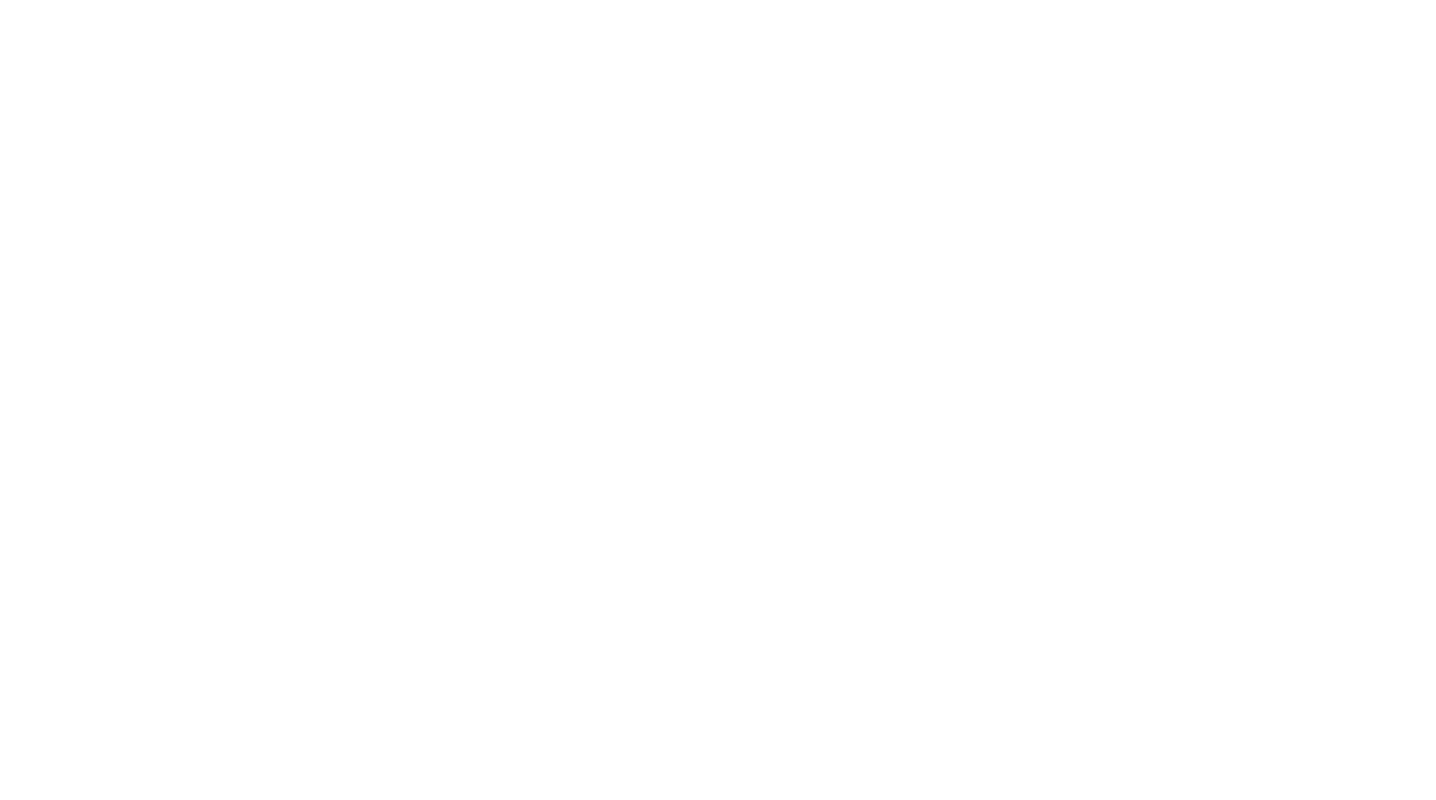
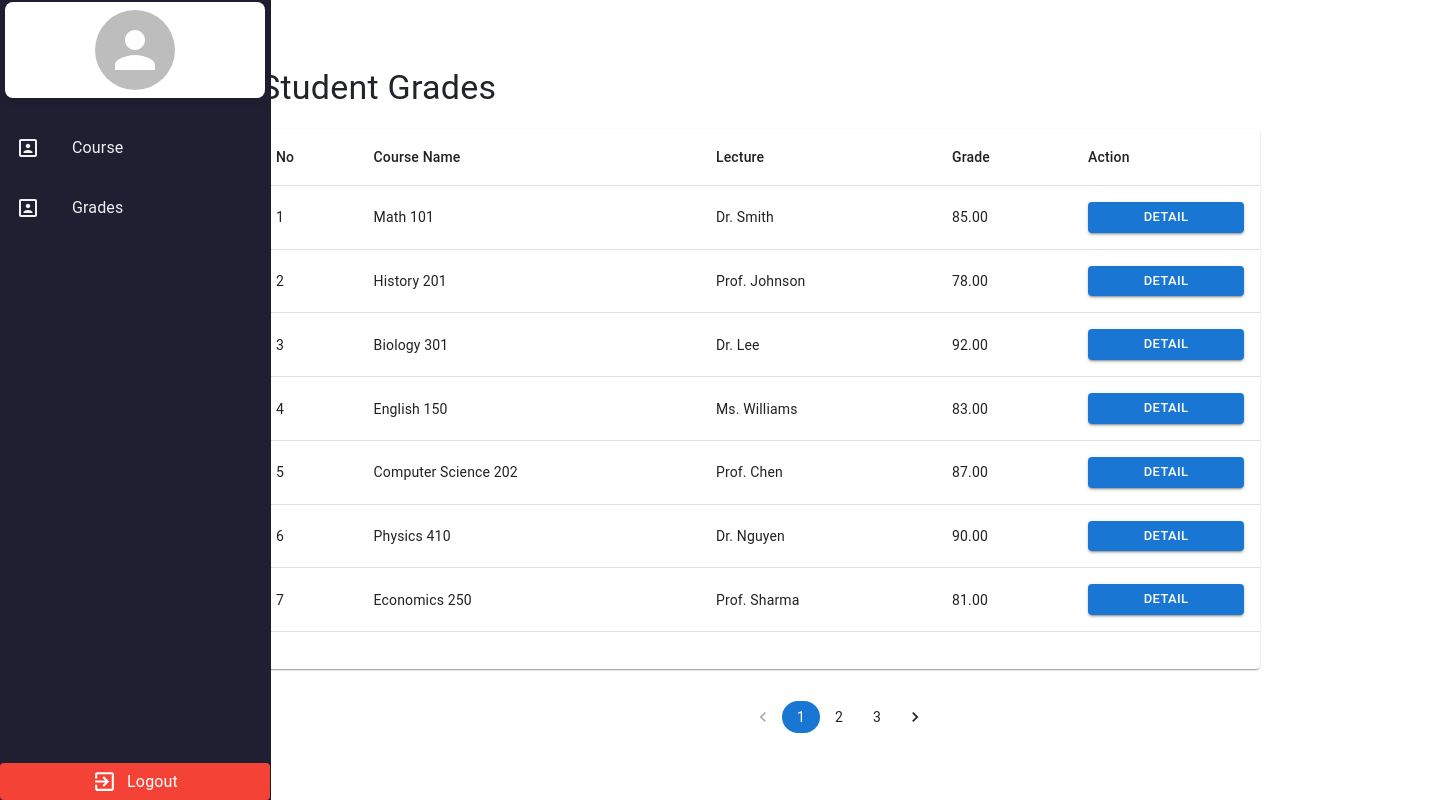
Before and after one commit to ninhcongluc/qp03_frontend, a React (Create React App) app: page /student/grade in a window 1280 px wide. Before the commit this address had no page. Shown: the whole page, 1436 px wide, since content can reach past the window. Built offline with nearby package versions, Linux system fonts and the light colour scheme; no server answers.

Commit message:
Update Student Grade

```diff
--- a/src/App.js
+++ b/src/App.js
@@ -28,6 +28,7 @@ import ForgotPassword from "./pages/ForgotPassword";
 import ResetPassword from "./pages/ResetPassword";
 
 import ChangePassword from "./components/ChangePassword/ChangePassword";
+import StudentGrade from "./pages/Student/StudentGrade";
 
 function App() {
   return (
@@ -80,6 +81,11 @@ function App() {
         />
 
         <Route
+          path="/student/grade"
+          element={<StudentGrade />}
+        />
+
+        <Route
           path="/student/course-management/class/:classId"
           element={<StudentQuizPage />}
         />
--- a/src/components/LeftMenu/Menu.js
+++ b/src/components/LeftMenu/Menu.js
@@ -77,9 +77,14 @@ const MenuComponent = ({ role }) => {
     ],
     student: [
       {
-        text: "My Class",
+        text: "Course",
         icon: <PortraitIcon />,
         onClick: () => navigate("/student/course-management"),
+      },
+      {
+        text: "Grades",
+        icon: <PortraitIcon />,
+        onClick: () => navigate("/student/grade"),
       },
     ],
   };
--- /dev/null
+++ b/src/pages/Student/StudentGrade.js
@@ -0,0 +1,227 @@
+import React, { useState } from "react";
+import { useNavigate } from "react-router-dom";
+import {
+  Box,
+  Button,
+  Container,
+  Paper,
+  Table,
+  TableBody,
+  TableCell,
+  TableContainer,
+  TableHead,
+  TableRow,
+  Typography,
+  Pagination,
+  Stack,
+} from "@mui/material";
+import MenuComponent from "../../components/LeftMenu/Menu";
+
+
+const StudentGrade = () => {
+  const navigate = useNavigate();
+  const [page, setPage] = useState(1);
+  const gradesPerPage = 7;
+
+  // Dữ liệu cứng để hiển thị
+  const hardcodedGrades = [
+    {
+      id: 1,
+      courseName: "Math 101",
+      lecture: "Dr. Smith",
+      average: 85,
+      quizId: 101,
+    },
+    {
+      id: 2,
+      courseName: "History 201",
+      lecture: "Prof. Johnson",
+      average: 78,
+      quizId: 102,
+    },
+    {
+      id: 3,
+      courseName: "Biology 301",
+      lecture: "Dr. Lee",
+      average: 92,
+      quizId: 103,
+    },
+    {
+      id: 4,
+      courseName: "English 150",
+      lecture: "Ms. Williams",
+      average: 83,
+      quizId: 104,
+    },
+    {
+      id: 5,
+      courseName: "Computer Science 202",
+      lecture: "Prof. Chen",
+      average: 87,
+      quizId: 105,
+    },
+    {
+      id: 6,
+      courseName: "Physics 410",
+      lecture: "Dr. Nguyen",
+      average: 90,
+      quizId: 106,
+    },
+    {
+      id: 7,
+      courseName: "Economics 250",
+      lecture: "Prof. Sharma",
+      average: 81,
+      quizId: 107,
+    },
+    {
+      id: 8,
+      courseName: "Art History 320",
+      lecture: "Ms. Gonzalez",
+      average: 88,
+      quizId: 108,
+    },
+    {
+      id: 9,
+      courseName: "Psychology 201",
+      lecture: "Dr. Kim",
+      average: 84,
+      quizId: 109,
+    },
+    {
+      id: 10,
+      courseName: "Sociology 305",
+      lecture: "Prof. Patel",
+      average: 79,
+      quizId: 110,
+    },
+    {
+      id: 11,
+      courseName: "Accounting 240",
+      lecture: "Ms. Tanaka",
+      average: 86,
+      quizId: 111,
+    },
+    {
+      id: 12,
+      courseName: "Music Theory 180",
+      lecture: "Dr. Kowalski",
+      average: 92,
+      quizId: 112,
+    },
+    {
+      id: 13,
+      courseName: "Business 301",
+      lecture: "Prof. Fernandez",
+      average: 85,
+      quizId: 113,
+    },
+    {
+      id: 14,
+      courseName: "Chemistry 401",
+      lecture: "Dr. Zhao",
+      average: 88,
+      quizId: 114,
+    },
+    {
+      id: 15,
+      courseName: "Classics 250",
+      lecture: "Ms. Morales",
+      average: 82,
+      quizId: 115,
+    }
+  ];
+
+  const [grades] = useState(hardcodedGrades);
+
+  const handlePageChange = (event, value) => {
+    setPage(value);
+  };
+
+  const handleReviewClick = (quizId) => {
+    navigate(`/student/quiz-detail/${quizId}`);
+  };
+
+  return (
+    <div>
+      <MenuComponent role="student" />
+      <Container sx={{ marginLeft: "240px" }} >
+        <Typography variant="h4" gutterBottom className="student-grade-title">
+          Student Grades
+        </Typography>
+        <Box>
+          <TableContainer
+            component={Paper}
+            sx={{
+              height: "540px",
+              width: "1000px",
+              marginTop: "20px",
+            }}
+            className="student-grade-table-container"
+          >
+            <Table stickyHeader className="student-grade-table">
+              <TableHead className="student-grade-table-head">
+                <TableRow className="student-grade-table-row">
+                  <TableCell className="student-grade-table-cell">No</TableCell>
+                  <TableCell className="student-grade-table-cell">Course Name</TableCell>
+                  <TableCell className="student-grade-table-cell">Lecture</TableCell>
+                  <TableCell className="student-grade-table-cell">Grade</TableCell>
+                  <TableCell className="student-grade-table-cell">Action</TableCell>
+                </TableRow>
+              </TableHead>
+              <TableBody className="student-grade-table-body">
+                {grades
+                  .slice((page - 1) * gradesPerPage, page * gradesPerPage)
+                  .map((grade, index) => (
+                    <TableRow
+                      key={grade.id}
+                      className={`student-grade-table-row-${index}`}
+                    >
+                      <TableCell className="student-grade-table-cell">
+                        {(page - 1) * gradesPerPage + index + 1}
+                      </TableCell>
+                      <TableCell className="student-grade-table-cell">
+                        {grade.courseName}
+                      </TableCell>
+                      <TableCell className="student-grade-table-cell">
+                        {grade.lecture}
+                      </TableCell>
+                      <TableCell className="student-grade-table-cell">
+                        {grade.average.toFixed(2)}
+                      </TableCell>
+                      <TableCell className="student-grade-table-cell">
+                        <Button
+                          variant="contained"
+                          color="primary"
+                          size="small"
+                          className="student-grade-review-button"
+                          onClick={() => handleReviewClick(grade.quizId)}
+                        >
+                          Detail
+                        </Button>
+                      </TableCell>
+                    </TableRow>
+                  ))}
+              </TableBody>
+            </Table>
+          </TableContainer>
+          <Stack
+            spacing={2}
+            sx={{ marginTop: 4, alignItems: "center" }}
+            className="student-grade-pagination"
+          >
+            <Pagination
+              count={Math.ceil(grades.length / gradesPerPage)}
+              page={page}
+              onChange={handlePageChange}
+              color="primary"
+              className="student-grade-pagination-control"
+            />
+          </Stack>
+        </Box>
+      </Container>
+    </div>
+  );
+};
+
+export default StudentGrade;
```
Also changed, not shown: src/pages/Student/StudentCourseList.js (line endings or trailing spaces), src/pages/Student/StudentGrade.css (added), 1 other file (tests, documents, lock files or other folders).
